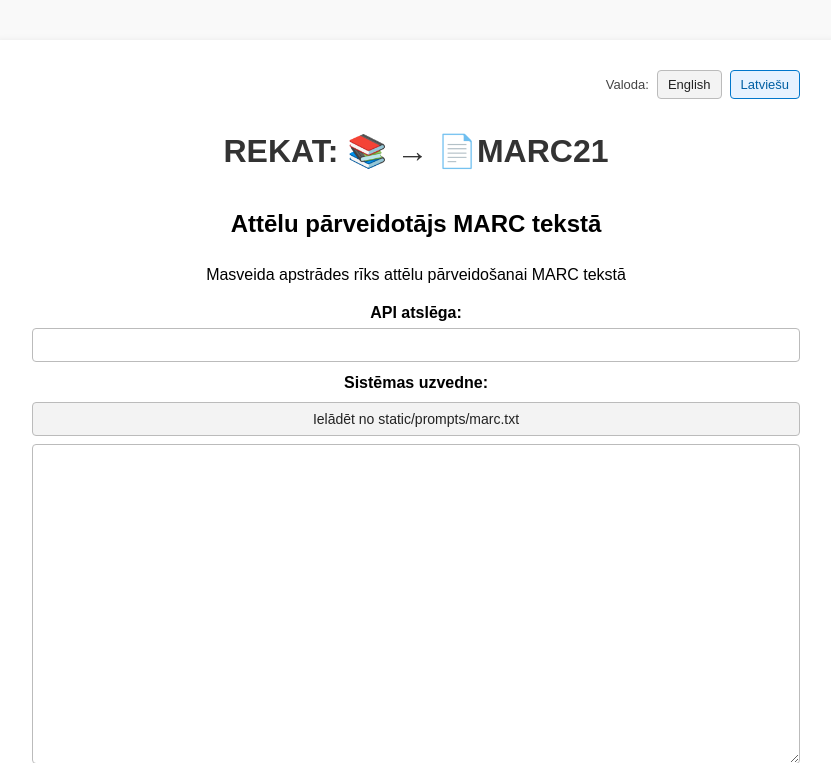
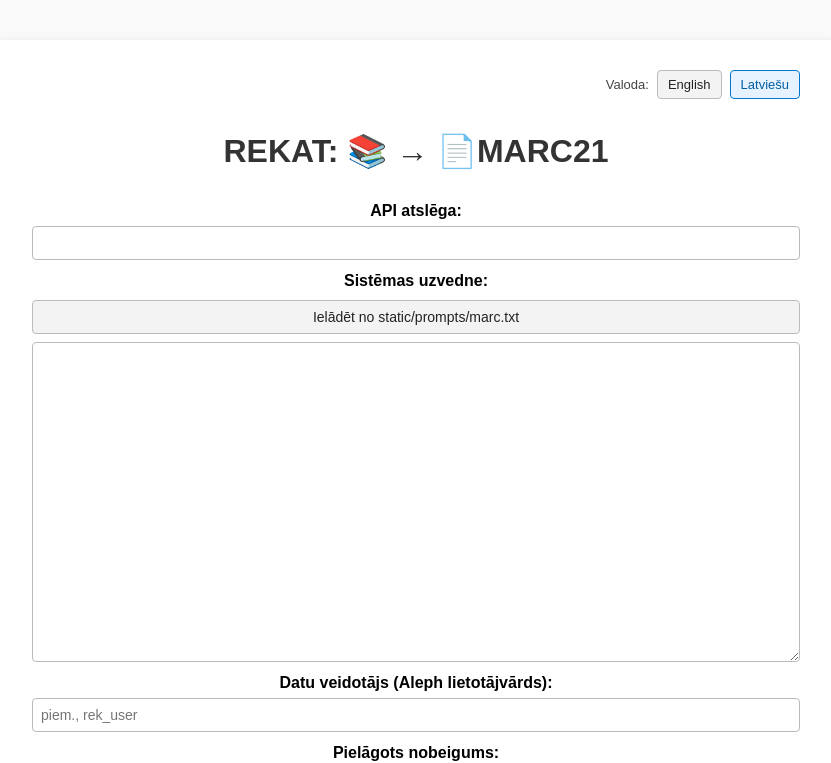
Before and after one commit to ValRCS/openrouter_batch_processor, a Flask app: page /marc in a window 1280 px wide. Shown: the top 763 px of the page, without its empty margins (224-1055 px from the left). Run offline with Flask 3, Linux system fonts and the light colour scheme.

Commit message:
feat: remove subtitle and description from MARC template for streamlined UI

```diff
--- a/static/scripts/marc-i18n.js
+++ b/static/scripts/marc-i18n.js
@@ -9,8 +9,6 @@
       "language.english": "English",
       "language.latvian": "Latviešu",
       "marc.title_main": "Batch Processor 📚 → 📄",
-      "marc.title_sub": "Converter of Images into MARC Text",
-      "marc.subtitle": "Batch processing tool for converting images to MARC text",
       "marc.api_key_label": "API Key:",
       "marc.system_prompt_label": "System Prompt:",
       "marc.load_prompt_button": "Load from static/prompts/marc.txt",
@@ -42,8 +40,6 @@
       "language.english": "English",
       "language.latvian": "Latviešu",
       "marc.title_main": "REKAT: 📚 → 📄MARC21",
-      "marc.title_sub": "Attēlu pārveidotājs MARC tekstā",
-      "marc.subtitle": "Masveida apstrādes rīks attēlu pārveidošanai MARC tekstā",
       "marc.api_key_label": "API atslēga:",
       "marc.system_prompt_label": "Sistēmas uzvedne:",
       "marc.load_prompt_button": "Ielādēt no static/prompts/marc.txt",
--- a/templates/marc.html
+++ b/templates/marc.html
@@ -15,8 +15,6 @@
         </button>
       </div>
       <h1 data-i18n="marc.title_main">RECATALOG: 📚 → 📄MARC21</h1>
-      <h2 data-i18n="marc.title_sub">Converter of Images into MARC Text</h2>
-      <p data-i18n="marc.subtitle">Batch processing tool for converting images to MARC text</p>
       <form method="post" enctype="multipart/form-data">
         <label data-i18n="marc.api_key_label">API Key:</label>
         <input type="text" name="api_key" required>
```
